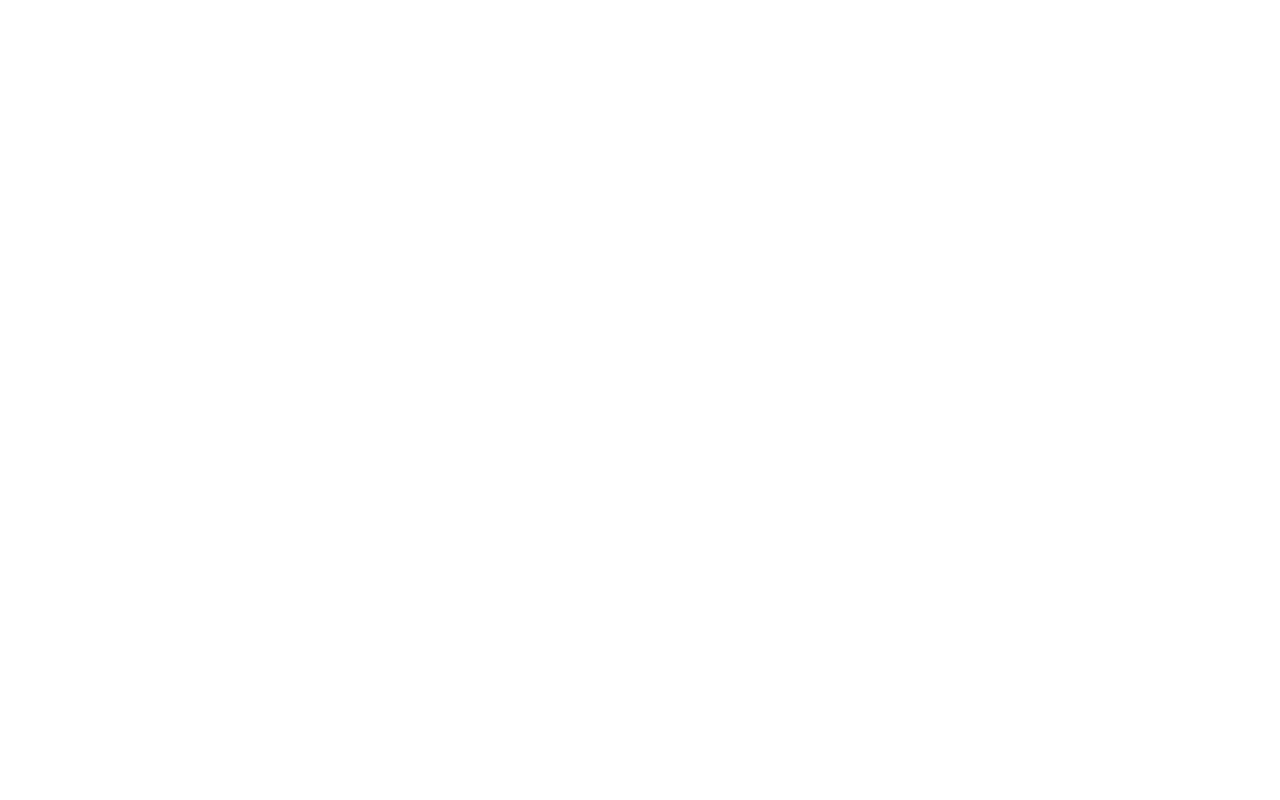
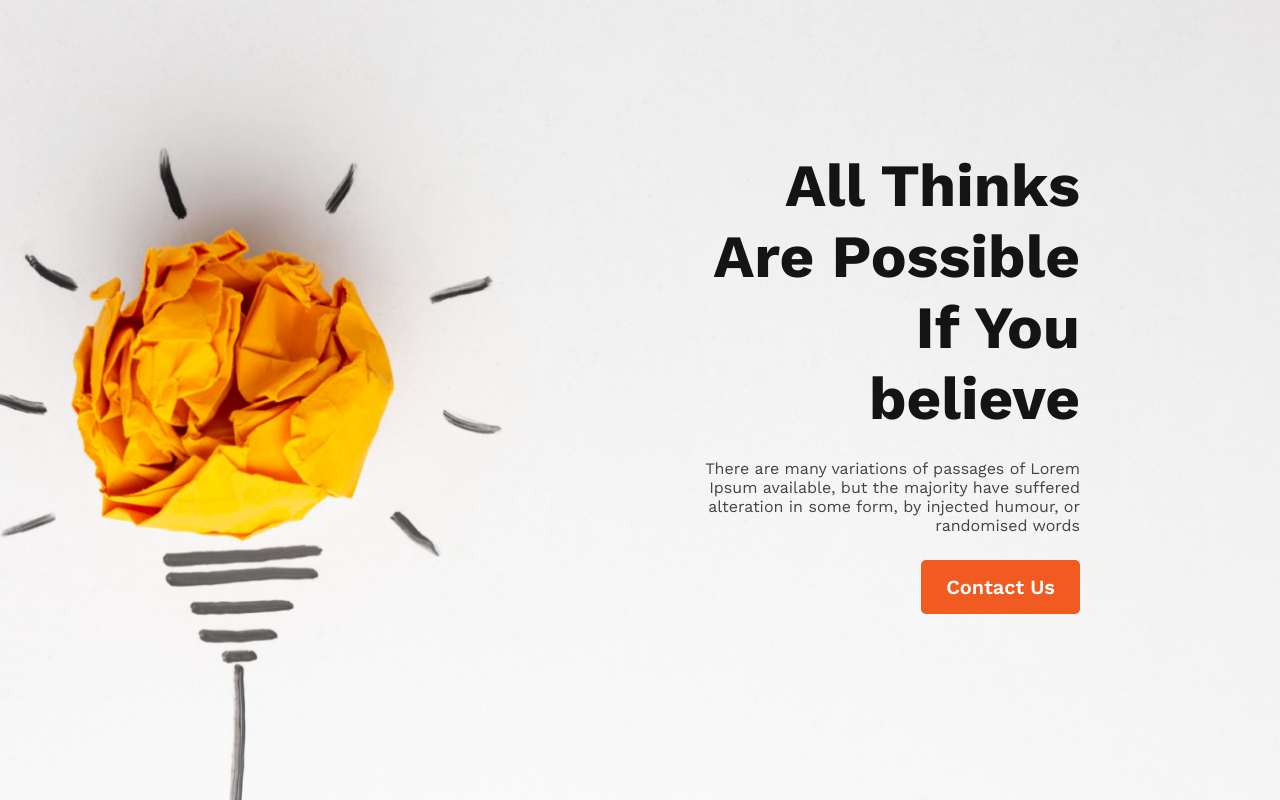
Before and after one commit to Tamim239/web-clone-1, a plain HTML site: page index.html in a window 1280 px wide. Drawn offline with nearby package versions, Linux system fonts and the light colour scheme.

Commit message:
added header

```diff
--- a/index.html
+++ b/index.html
@@ -5,10 +5,17 @@
     <meta name="viewport" content="width=device-width, initial-scale=1.0">
     <title>Website clone </title>
     <link rel="stylesheet" href="style/style.css">
+    <link rel="preconnect" href="https://fonts.googleapis.com">
+<link rel="preconnect" href="https://fonts.gstatic.com" crossorigin>
+<link href="https://fonts.googleapis.com/css2?family=Work+Sans:wght@400;500;600;700;800&display=swap" rel="stylesheet">
 </head>
 <body>
     <header>
-
+        <div class="header-con">
+            <h1>All Thinks Are Possible If You believe</h1>
+            <p>There are many variations of passages of Lorem Ipsum available, but the majority have suffered alteration in some form, by injected humour, or randomised words</p>
+            <button class="btn-primary">Contact Us</button>
+        </div>
     </header>
     <main>
 
--- a/style/style.css
+++ b/style/style.css
@@ -1,9 +1,51 @@
-*{
+* {
     margin: 0;
     padding: 0;
     box-sizing: border-box;
+    font-family: 'Work Sans', sans-serif;
 }
-html, body{
+
+html,
+body {
     width: 100%;
     height: 100%;
 }
+
+/* shared style */
+.btn-primary {
+    border-radius: 5px;
+    background: #F15B22;
+    padding: 15px 25px;
+    border: none;
+    color: #Fff;
+    font-size: 20px;
+    font-weight: 600;
+}
+
+/* header style */
+header {
+    width: 100%;
+    height: 100%;
+    background-image: url('../images/banner/banner1.png');
+    background-size: cover;
+    background-repeat: no-repeat;
+    background-position: bottom center;
+}
+
+.header-con {
+    text-align: right;
+    padding: 150px 200px 150px 700px;
+}
+
+.header-con h1 {
+    max-width: 520px;
+    color: #151414;
+    font-size: 60px;
+    font-weight: 700;
+}
+
+.header-con p{
+    color: #444343;
+    text-align: right;
+    margin: 25px 0
+}
```
